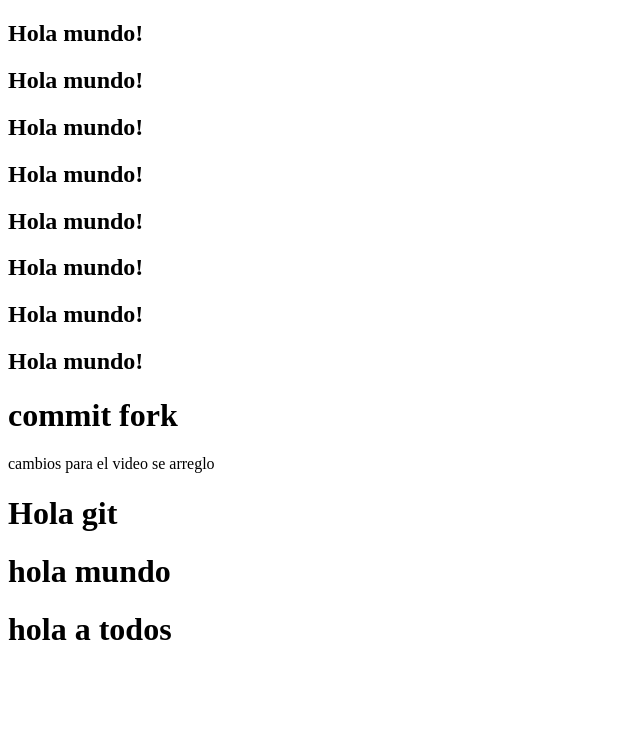
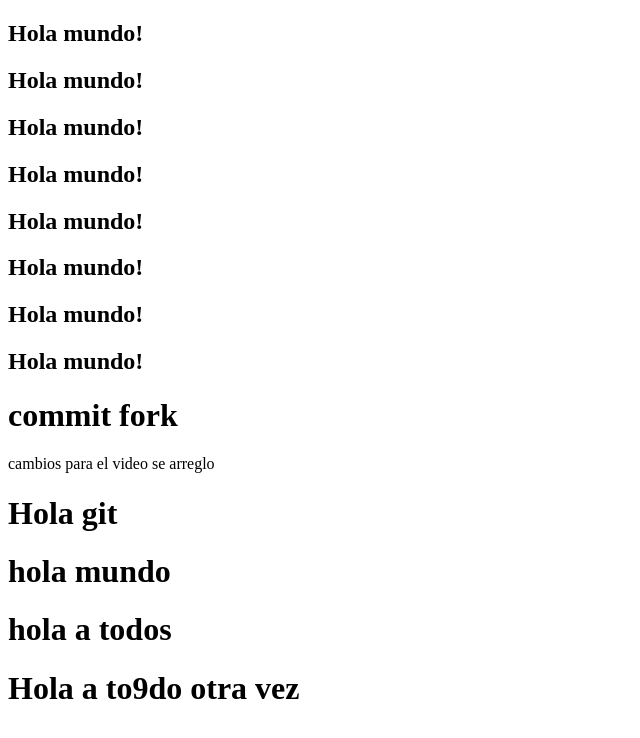
Before and after one commit to chkaren66/pruebaGit, a plain HTML site: page index.html in a window 1280 px wide. Shown: the whole page, without its empty margins (0-640 px from the left). Drawn offline with Linux system fonts and the light colour scheme.

Commit message:
commit de video

```diff
--- a/index.html
+++ b/index.html
@@ -23,6 +23,6 @@
     <h1>Hola git</h1>
     <h1>hola mundo</h1>
     <h1>hola a todos</h1>
-
+    <h1>Hola a to9do otra vez</h1>
 </body>
 </html>
```
